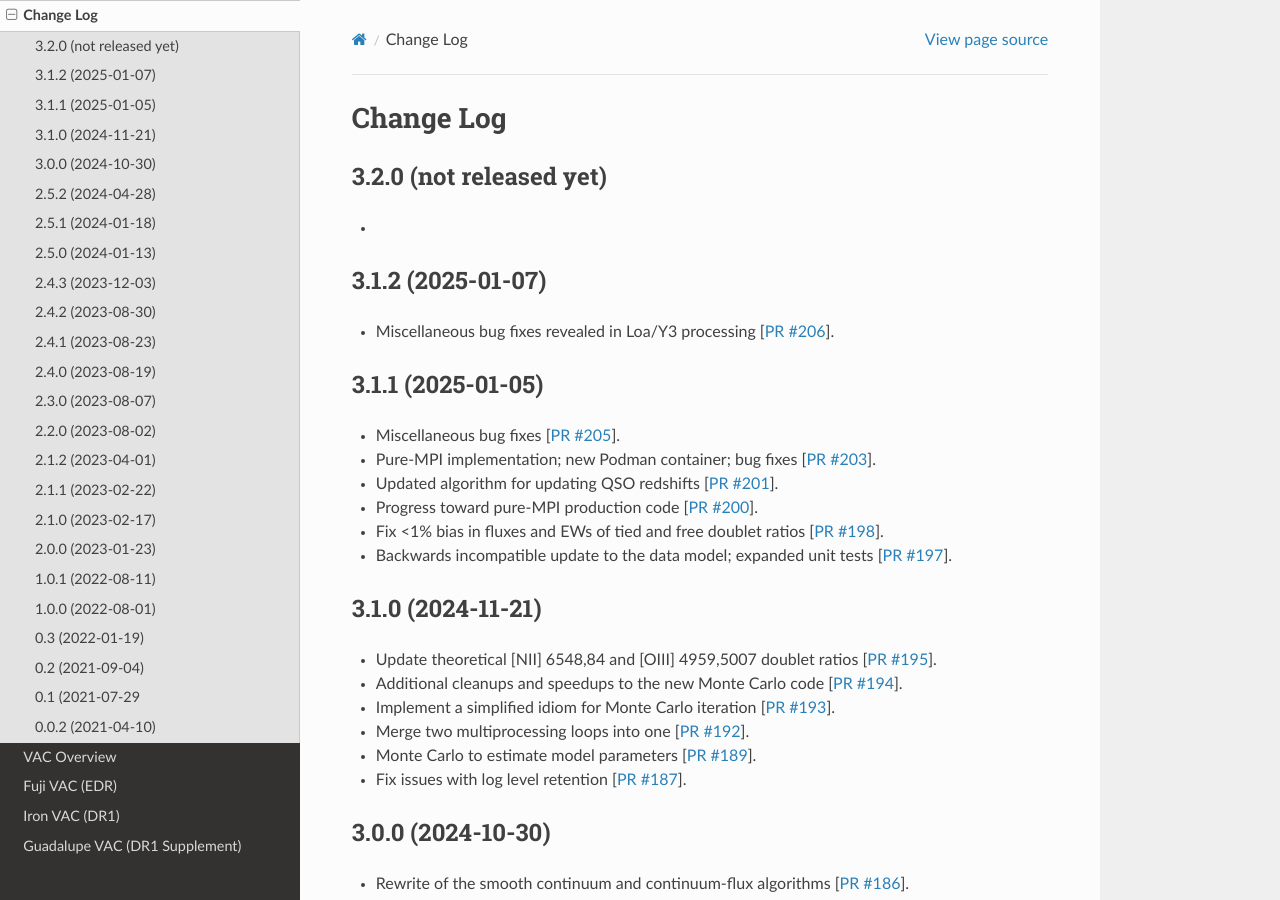
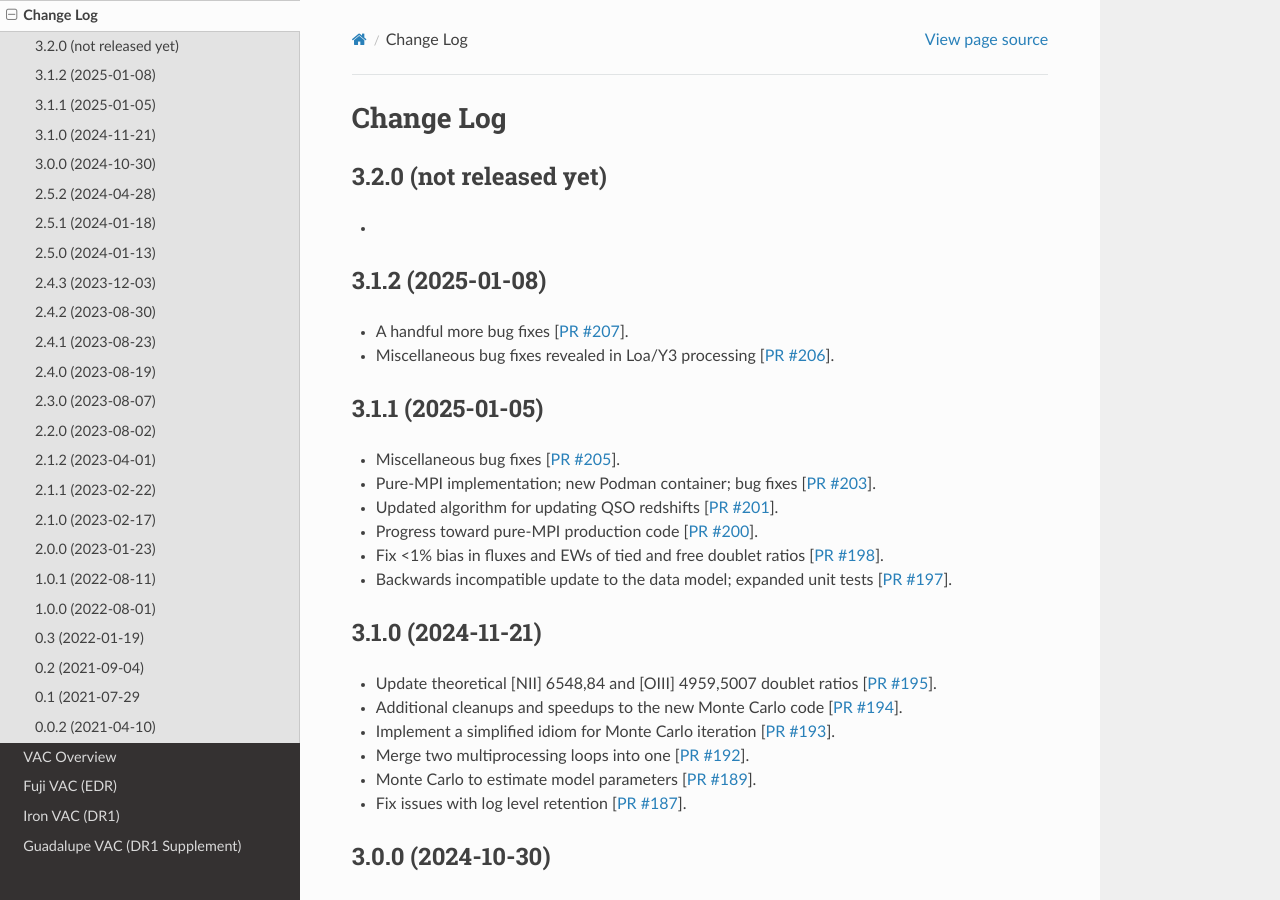
Before and after one commit to desihub/fastspecfit, a Sphinx documentation site: the page built from doc/changes.rst, in a window 1280 px wide and 900 px high. Built offline with Sphinx 7.4.7 and the Read the Docs theme 3.1.0, drawn with Linux system fonts in a browser that asks for light colours.

Commit message:
change log

```diff
--- a/doc/changes.rst
+++ b/doc/changes.rst
@@ -7,12 +7,14 @@ Change Log
 
 *
 
-3.1.2 (2025-01-07)
+3.1.2 (2025-01-08)
 ------------------
 
+* A handful more bug fixes [`PR #207`_].
 * Miscellaneous bug fixes revealed in Loa/Y3 processing [`PR #206`_].
 
 .. _`PR #206`: https://github.com/desihub/fastspecfit/pull/206
+.. _`PR #207`: https://github.com/desihub/fastspecfit/pull/207
 
 3.1.1 (2025-01-05)
 ------------------
```
